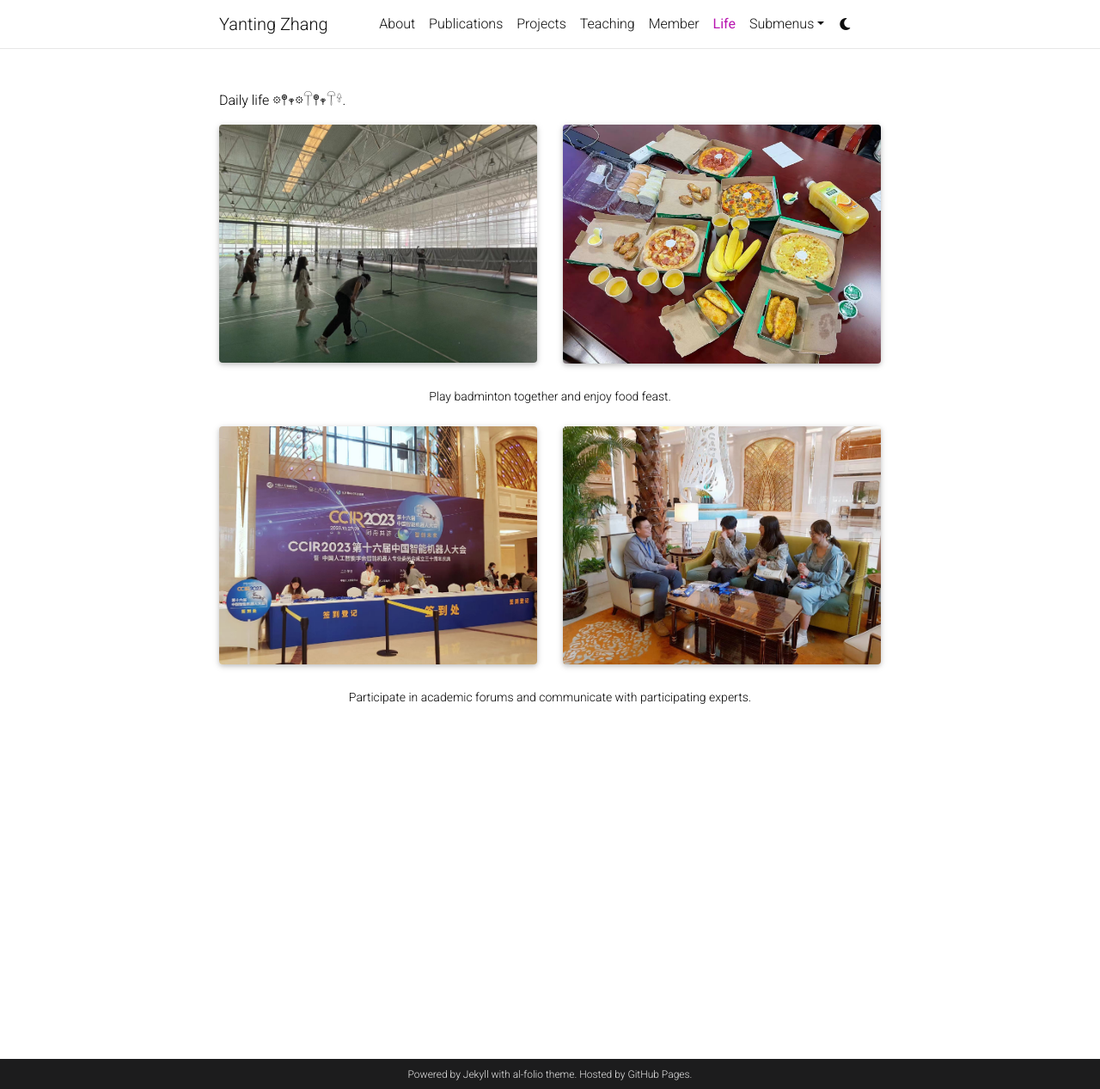
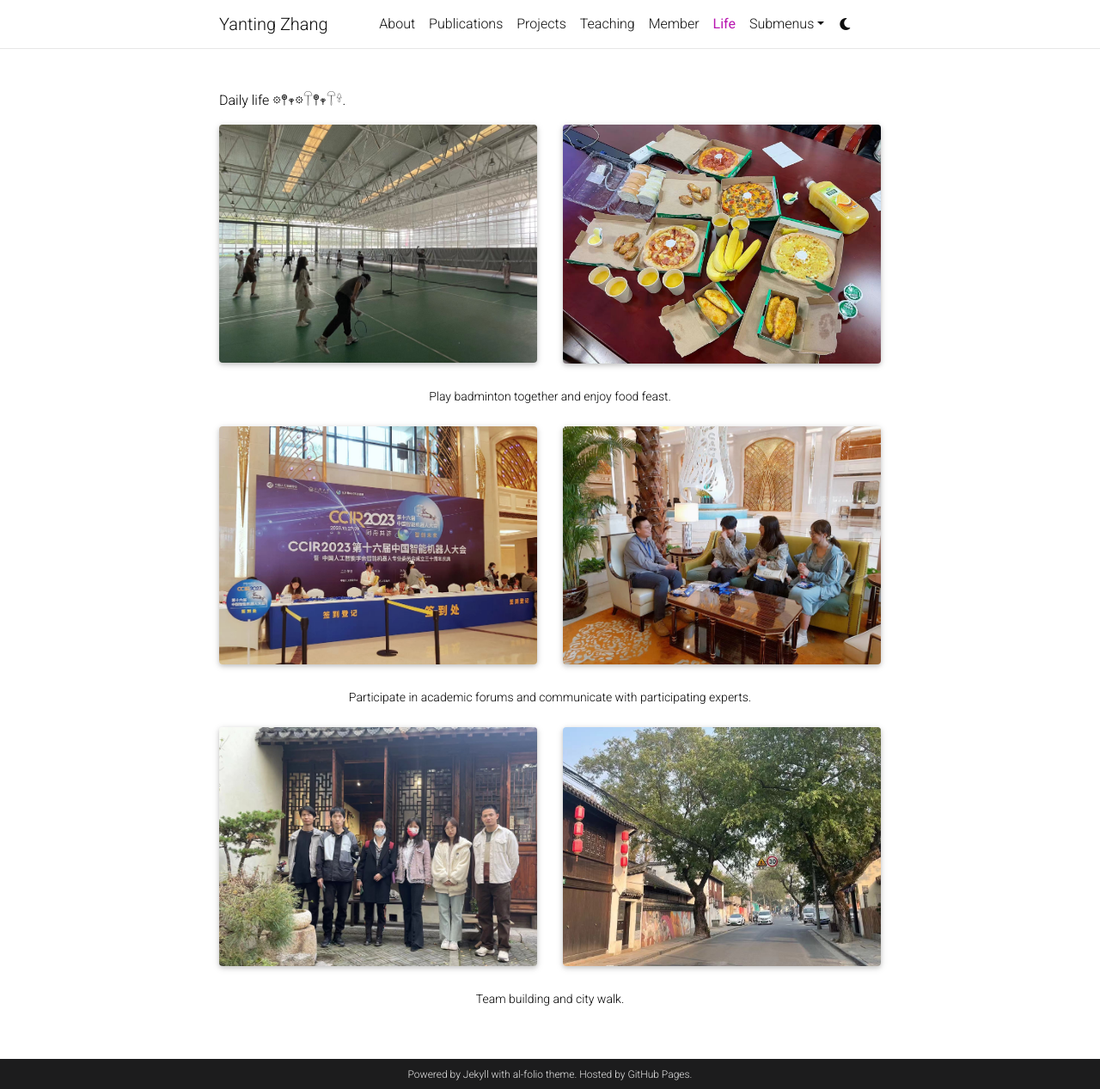
Before and after one commit to zhangyanting/zhangyanting.github.io, a Jekyll site: the page built from blog/index.html, in a window 1280 px wide and 1267 px high. Shown: the whole window at 86% size. Built offline with Jekyll 4.4.1, drawn with Linux system fonts in a browser that asks for light colours; full-size pictures stand in for the smaller copies a plugin makes; comment, search, counter and statistics services are not loaded; a style sheet for code colours, icons or effects is not loaded.

Commit message:
feat: add life picture

```diff
--- a/blog/index.html
+++ b/blog/index.html
@@ -33,3 +33,15 @@
 <div class="caption">
   Participate in academic forums and communicate with participating experts.
 </div>
+
+<div class="row mt-3">
+  <div class="col-sm mt-3 mt-md-0">
+    {% include figure.html path="assets/img/life5.jpg" class="img-fluid rounded z-depth-1" zoomable=true %}
+  </div>
+  <div class="col-sm mt-3 mt-md-0">
+    {% include figure.html path="assets/img/life6.jpg" class="img-fluid rounded z-depth-1" zoomable=true %}
+  </div>
+</div>
+<div class="caption">
+  Team building and city walk.
+</div>
```
Also changed, not shown: assets/img/life5.jpg (added), assets/img/life6.jpg (added).
